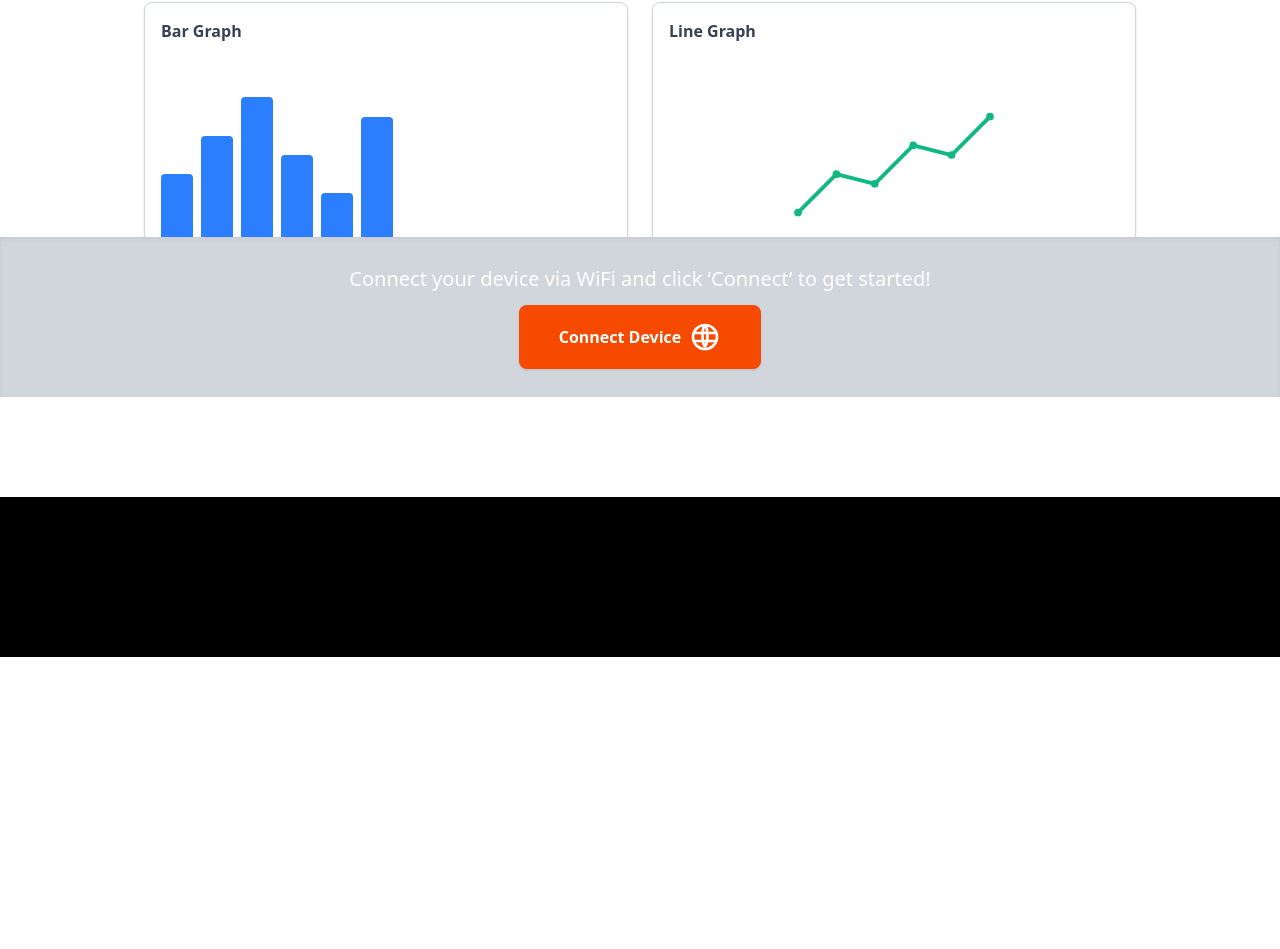
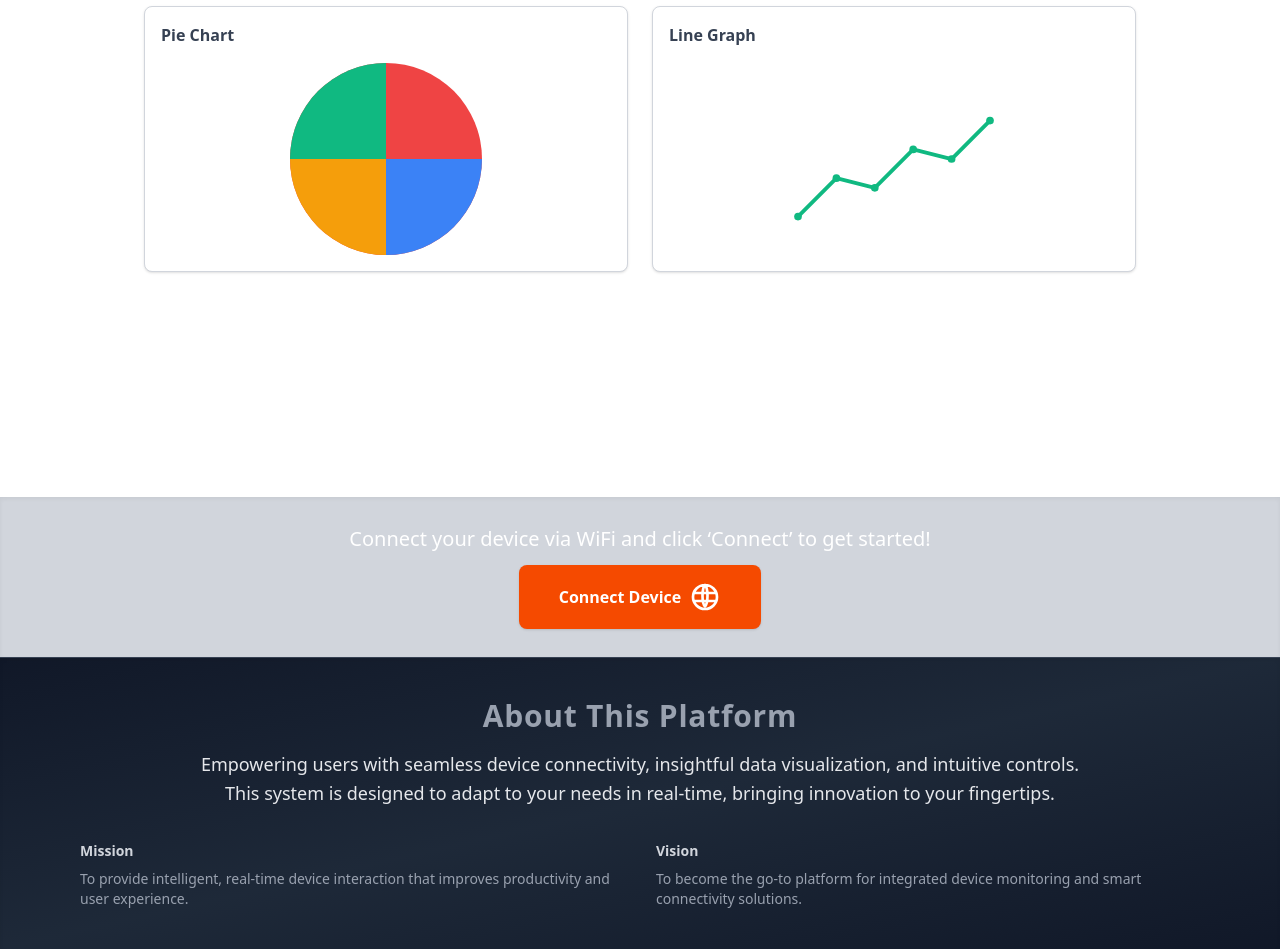
Before and after one commit to 05-14th/PMS, a React (Vite) app: page /homepage in a window 1280 px wide. Shown: the part 375-1324 px from the top of the page. Before the commit the page ends 1032 px from the top, so only its background shows below. Built offline with nearby package versions, Linux system fonts and the light colour scheme.

Commit message:
graph and about section

```diff
--- a/src/pages/HomePage.tsx
+++ b/src/pages/HomePage.tsx
@@ -16,21 +16,24 @@ function HomePage() {
 
         {/* Graph-like Placeholders */}
         <div className="w-full max-w-5xl mt-10 grid grid-cols-1 md:grid-cols-2 gap-6 px-4">
-          {/* Bar Graph Placeholder */}
+          {/* Pie Chart Placeholder */}
           <div className="bg-white border border-gray-300 rounded-lg p-4 shadow">
-            <h2 className="text-gray-700 font-semibold mb-4">Bar Graph</h2>
-            <div className="flex items-end gap-2 h-48">
-              {[40, 60, 80, 50, 30, 70].map((height, i) => (
-                <div
-                  key={i}
-                  className="w-8 bg-blue-500 rounded-t"
-                  style={{ height: `${height}%` }}
-                />
-              ))}
-            </div>
-            <div className="mt-2 flex justify-between text-sm text-gray-500">
-
-            </div>
+            <h2 className="text-gray-700 font-semibold mb-4">Pie Chart</h2>
+            <svg viewBox="0 0 32 32" className="w-full h-48">
+              <circle r="16" cx="16" cy="16" fill="#ef4444" />
+              <path
+                d="M16 16 L32 16 A16 16 0 0 1 16 32 Z"
+                fill="#3b82f6"
+              />
+              <path
+                d="M16 16 L16 32 A16 16 0 0 1 0 16 Z"
+                fill="#f59e0b"
+              />
+              <path
+                d="M16 16 L0 16 A16 16 0 0 1 16 0 Z"
+                fill="#10b981"
+              />
+            </svg>
           </div>
 
           {/* Line Graph Placeholder */}
@@ -44,23 +47,23 @@ function HomePage() {
                   strokeWidth="2"
                   points="0,80 20,60 40,65 60,45 80,50 100,30"
                 />
-                <circle cx="0" cy="80" r="2" fill="#10b981" />
-                <circle cx="20" cy="60" r="2" fill="#10b981" />
-                <circle cx="40" cy="65" r="2" fill="#10b981" />
-                <circle cx="60" cy="45" r="2" fill="#10b981" />
-                <circle cx="80" cy="50" r="2" fill="#10b981" />
-                <circle cx="100" cy="30" r="2" fill="#10b981" />
+                {[0, 20, 40, 60, 80, 100].map((x, i) => (
+                  <circle
+                    key={i}
+                    cx={x}
+                    cy={[80, 60, 65, 45, 50, 30][i]}
+                    r="2"
+                    fill="#10b981"
+                  />
+                ))}
               </svg>
-              <div className="absolute bottom-0 w-full flex justify-between text-sm text-gray-500 px-2">
-
-              </div>
             </div>
           </div>
         </div>
       </div>
 
       {/* Sticky Connect Button */}
-      <div className="sticky bottom-7 w-full bg-gray-300 py-7 px-4 flex flex-col items-center justify-center shadow-inner">
+      <div className="bg-gray-300 py-7 px-4 flex flex-col items-center justify-center shadow-inner">
         <h2 className="text-white text-center text-lg md:text-xl mb-3">
           Connect your device via WiFi and click ‘Connect’ to get started!
         </h2>
@@ -87,6 +90,26 @@ function HomePage() {
         </button>
       </div>
 
+      {/* Web Info / About Section */}
+<div className="w-full bg-gradient-to-br from-gray-900 via-gray-800 to-gray-900 text-gray-200 py-10 px-6 md:px-20 border-t border-gray-700 shadow-inner">
+  <h2 className="text-2xl md:text-3xl font-bold mb-4 text-center text-gray-400 tracking-wide">
+    About This Platform
+  </h2>
+  <p className="text-base md:text-lg leading-relaxed text-center max-w-4xl mx-auto mb-6">
+    Empowering users with seamless device connectivity, insightful data visualization, and intuitive controls.
+    This system is designed to adapt to your needs in real-time, bringing innovation to your fingertips.
+  </p>
+  <div className="flex flex-col md:flex-row justify-center gap-8 mt-8 text-sm text-gray-400">
+    <div className="flex-1 text-center md:text-left">
+      <h3 className="text-gray-300 font-semibold mb-2">Mission</h3>
+      <p>To provide intelligent, real-time device interaction that improves productivity and user experience.</p>
+    </div>
+    <div className="flex-1 text-center md:text-left">
+      <h3 className="text-gray-300 font-semibold mb-2">Vision</h3>
+      <p>To become the go-to platform for integrated device monitoring and smart connectivity solutions.</p>
+    </div>
+  </div>
+</div>
       {/* Connect Modal */}
       {isConnectModalOpen && (
         <ConnectModal
```
